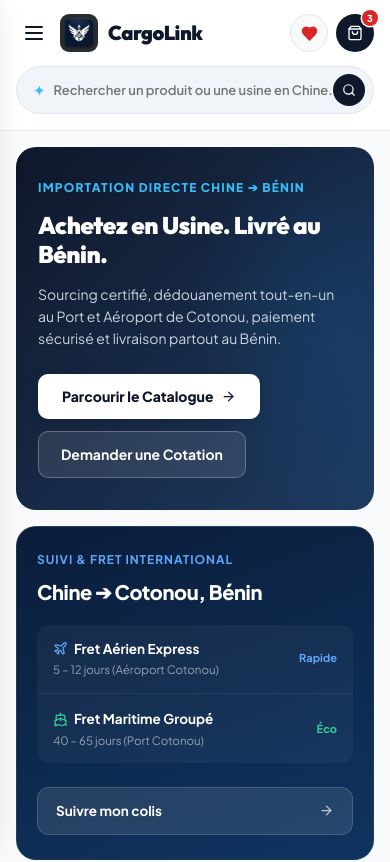
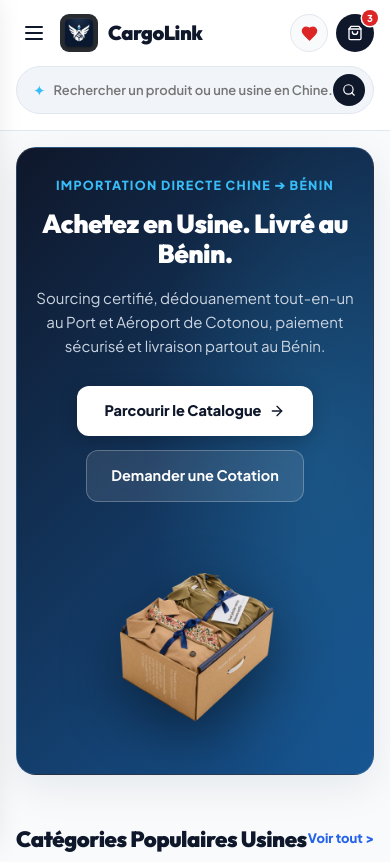
Before and after one commit to Talesman-index/Fenouhi, a Next.js app: page / in a window 390 px wide. Shown: the top 862 px of the page. Built offline with nearby package versions, Linux system fonts and the light colour scheme; no server answers; the database is empty.

Commit message:
feat(hero): simplified unified hero banner with visible responsive 3D package image on mobile and desktop

```diff
--- a/app/page.tsx
+++ b/app/page.tsx
@@ -69,62 +69,66 @@ export default function HomePage() {
 
   return (
     <div style={{ background: "#F8FAFC", paddingBottom: 60 }}>
-      {/* HERO SECTION */}
-      <section style={{ padding: "16px 0 24px" }}>
+      {/* HERO BANNER SECTION (SIMPLE & RESPONSIVE WITH VISIBLE IMAGE ON MOBILE) */}
+      <section style={{ padding: "16px 0 28px" }}>
         <div style={{ maxWidth: 1280, margin: "0 auto", padding: "0 16px" }}>
-          <div className="hero-cards-grid">
+          <div className="hero-simple-banner">
+            {/* Subtle glow background */}
+            <div
+              style={{
+                position: "absolute",
+                inset: 0,
+                pointerEvents: "none",
+                background: "radial-gradient(ellipse 70% 80% at 85% 50%, rgba(56, 189, 248, 0.18) 0%, transparent 70%)",
+              }}
+            />
 
-            {/* MAIN CARD */}
-            <div className="hero-main-card">
-              {/* Subtle glow */}
-              <div style={{
-                position: "absolute", inset: 0, pointerEvents: "none",
-                background: "radial-gradient(ellipse 60% 80% at 90% 50%, rgba(22,84,145,0.3) 0%, transparent 70%)",
-              }} />
-
-              <div style={{ position: "relative", zIndex: 1, maxWidth: 500 }}>
-                <p style={{ fontSize: 12, fontWeight: 800, letterSpacing: "0.1em", textTransform: "uppercase", color: "#38BDF8", marginBottom: 14 }}>
+            <div className="hero-simple-content" style={{ position: "relative", zIndex: 2 }}>
+              {/* TEXT & CTAS */}
+              <div>
+                <p style={{ fontSize: 12.5, fontWeight: 800, letterSpacing: "0.1em", textTransform: "uppercase", color: "#38BDF8", marginBottom: 14 }}>
                   Importation directe Chine ➔ Bénin
                 </p>
 
-                <h1 style={{ fontSize: "clamp(24px, 3.5vw, 36px)", fontWeight: 900, lineHeight: 1.2, margin: "0 0 14px", letterSpacing: "-0.02em", color: "#FFFFFF", fontFamily: "'Outfit', sans-serif" }}>
+                <h1 style={{ fontSize: "clamp(26px, 4vw, 42px)", fontWeight: 900, lineHeight: 1.18, margin: "0 0 16px", letterSpacing: "-0.02em", color: "#FFFFFF", fontFamily: "'Outfit', sans-serif" }}>
                   Achetez en Usine. Livré au Bénin.
                 </h1>
 
-                <p style={{ fontSize: 14, color: "#CBD5E1", lineHeight: 1.6, margin: "0 0 24px", maxWidth: 440 }}>
+                <p style={{ fontSize: 15, color: "#CBD5E1", lineHeight: 1.6, margin: "0 0 28px", maxWidth: 520 }}>
                   Sourcing certifié, dédouanement tout-en-un au Port et Aéroport de Cotonou, paiement sécurisé et livraison partout au Bénin.
                 </p>
 
-                <div style={{ display: "flex", gap: 12, flexWrap: "wrap" }}>
+                <div className="hero-ctas-wrap" style={{ display: "flex", gap: 14, flexWrap: "wrap", alignItems: "center" }}>
                   <Link
                     href="/catalog"
                     style={{
                       background: "#FFFFFF",
                       color: "#0F172A",
-                      borderRadius: 10,
-                      padding: "12px 24px",
-                      fontSize: 14,
+                      borderRadius: 12,
+                      padding: "14px 28px",
+                      fontSize: 14.5,
                       fontWeight: 800,
                       textDecoration: "none",
                       display: "inline-flex",
                       alignItems: "center",
                       gap: 8,
-                      boxShadow: "0 4px 14px rgba(0, 0, 0, 0.15)",
+                      boxShadow: "0 4px 18px rgba(0, 0, 0, 0.2)",
                       transition: "all 0.2s ease",
                     }}
                   >
                     <span>Parcourir le Catalogue</span>
-                    <ArrowRight style={{ width: 15, height: 15 }} />
+                    <ArrowRight style={{ width: 16, height: 16 }} />
                   </Link>
+
                   <Link
                     href="/quote-request"
                     style={{
                       background: "rgba(255, 255, 255, 0.1)",
                       color: "#FFFFFF",
-                      border: "1px solid rgba(255, 255, 255, 0.25)",
-                      borderRadius: 10,
-                      padding: "12px 22px",
-                      fontSize: 14,
+                      border: "1.5px solid rgba(255, 255, 255, 0.25)",
+                      borderRadius: 12,
+                      padding: "14px 24px",
+                      fontSize: 14.5,
                       fontWeight: 700,
                       textDecoration: "none",
                       display: "inline-flex",
@@ -138,73 +142,15 @@ export default function HomePage() {
                 </div>
               </div>
 
-              {/* Product image */}
-              <img
-                src="/images/assets/hero_box.png"
-                alt="CargoLink colis"
-                className="hero-package-img"
-                onError={(e) => { (e.target as HTMLImageElement).style.display = "none"; }}
-              />
+              {/* IMAGE (PROPERLY CENTERED AND ALWAYS VISIBLE ON MOBILE & DESKTOP) */}
+              <div className="hero-simple-image-box">
+                <img
+                  src="/images/assets/hero_box.png"
+                  alt="CargoLink Colis Direct Usine"
+                  className="hero-box-responsive"
+                />
+              </div>
             </div>
-
-            {/* SIDE CARD */}
-            <div className="hero-side-card">
-              <div>
-                <p style={{ fontSize: 12, fontWeight: 700, letterSpacing: "0.08em", textTransform: "uppercase", color: "#60A5FA", marginBottom: 10 }}>
-                  Suivi & Fret International
-                </p>
-                <h2 style={{ fontSize: 20, fontWeight: 800, margin: "0 0 20px", lineHeight: 1.3 }}>
-                  Chine ➔ Cotonou, Bénin
-                </h2>
-
-                {/* Transit options — clean rows */}
-                <div style={{ display: "flex", flexDirection: "column", gap: 1, borderRadius: 12, overflow: "hidden", background: "rgba(255,255,255,0.04)" }}>
-                  <div style={{ padding: "14px 16px", display: "flex", alignItems: "center", justifyContent: "space-between" }}>
-                    <div>
-                      <div style={{ fontSize: 13.5, fontWeight: 700, display: "flex", alignItems: "center", gap: 6 }}>
-                        <Plane style={{ width: 15, height: 15, color: "#60A5FA" }} />
-                        <span>Fret Aérien Express</span>
-                      </div>
-                      <div style={{ fontSize: 11.5, color: "#94A3B8", marginTop: 2 }}>5 – 12 jours (Aéroport Cotonou)</div>
-                    </div>
-                    <span style={{ fontSize: 11, fontWeight: 700, color: "#60A5FA" }}>Rapide</span>
-                  </div>
-                  <div style={{ height: 1, background: "rgba(255,255,255,0.06)" }} />
-                  <div style={{ padding: "14px 16px", display: "flex", alignItems: "center", justifyContent: "space-between" }}>
-                    <div>
-                      <div style={{ fontSize: 13.5, fontWeight: 700, display: "flex", alignItems: "center", gap: 6 }}>
-                        <Ship style={{ width: 15, height: 15, color: "#34D399" }} />
-                        <span>Fret Maritime Groupé</span>
-                      </div>
-                      <div style={{ fontSize: 11.5, color: "#94A3B8", marginTop: 2 }}>40 – 65 jours (Port Cotonou)</div>
-                    </div>
-                    <span style={{ fontSize: 11, fontWeight: 700, color: "#34D399" }}>Éco</span>
-                  </div>
-                </div>
-              </div>
-
-              <Link
-                href="/dashboard"
-                style={{
-                  marginTop: 24,
-                  display: "flex",
-                  alignItems: "center",
-                  justifyContent: "space-between",
-                  background: "rgba(255,255,255,0.1)",
-                  border: "1px solid rgba(255,255,255,0.15)",
-                  borderRadius: 12,
-                  padding: "13px 18px",
-                  fontSize: 13.5,
-                  fontWeight: 700,
-                  color: "#FFFFFF",
-                  textDecoration: "none",
-                }}
-              >
-                <span>Suivre mon colis</span>
-                <ArrowRight style={{ width: 15, height: 15, opacity: 0.7 }} />
-              </Link>
-            </div>
-
           </div>
         </div>
       </section>
--- a/app/style.css
+++ b/app/style.css
@@ -2603,74 +2603,72 @@ a {
 }
 
 /* ==========================================================================
-   CARGOLINK RESPONSIVE HERO GRID
+   CARGOLINK SIMPLE UNIFIED HERO BANNER (MOBILE & DESKTOP)
    ========================================================================== */
-.hero-cards-grid {
-  display: grid;
-  grid-template-columns: 1.8fr 1fr;
-  gap: 16px;
-  align-items: stretch;
-}
-
-@media (max-width: 991px) {
-  .hero-cards-grid {
-    grid-template-columns: 1fr !important;
-    gap: 16px !important;
-  }
-}
-
-.hero-main-card {
-  background: linear-gradient(135deg, #0F172A 0%, #1E3A5F 100%);
-  border-radius: 20px;
-  padding: 44px 48px;
+.hero-simple-banner {
+  background: linear-gradient(135deg, #0F172A 0%, #165491 100%);
+  border-radius: 24px;
+  padding: 48px 56px;
   color: #FFFFFF;
   position: relative;
   overflow: hidden;
-  min-height: 380px;
-  display: flex;
-  flex-direction: column;
+  border: 1px solid rgba(255, 255, 255, 0.1);
+  box-shadow: 0 12px 40px rgba(15, 23, 42, 0.08);
+}
+
+.hero-simple-content {
+  display: grid;
+  grid-template-columns: 1.25fr 0.75fr;
+  gap: 36px;
+  align-items: center;
+}
+
+.hero-simple-image-box {
+  display: flex;
+  align-items: center;
   justifyContent: center;
 }
 
-@media (max-width: 768px) {
-  .hero-main-card {
-    padding: 32px 22px !important;
-    min-height: auto !important;
-  }
-}
-
-.hero-side-card {
-  background: linear-gradient(160deg, #0B1D3A 0%, #0F3460 100%);
-  border-radius: 20px;
-  padding: 32px 28px;
-  color: #FFFFFF;
-  display: flex;
-  flex-direction: column;
-  justifyContent: space-between;
-  min-height: 380px;
-  border: 1px solid rgba(255, 255, 255, 0.08);
-}
-
-@media (max-width: 768px) {
-  .hero-side-card {
-    padding: 24px 20px !important;
-    min-height: auto !important;
-  }
-}
-
-.hero-package-img {
-  position: absolute;
-  right: 24px;
-  bottom: 0;
-  height: 85%;
+.hero-box-responsive {
+  max-width: 100%;
+  max-height: 330px;
   width: auto;
+  height: auto;
   object-fit: contain;
-  filter: drop-shadow(0 20px 30px rgba(0, 0, 0, 0.5));
-  pointer-events: none;
+  filter: drop-shadow(0 20px 30px rgba(0, 0, 0, 0.45));
+  display: block;
 }
 
 @media (max-width: 991px) {
-  .hero-package-img {
-    display: none !important;
-  }
-}
+  .hero-simple-banner {
+    padding: 36px 24px !important;
+  }
+  .hero-simple-content {
+    grid-template-columns: 1fr !important;
+    gap: 28px !important;
+    text-align: center;
+  }
+  .hero-simple-content p {
+    margin-left: auto;
+    margin-right: auto;
+  }
+  .hero-simple-content .hero-ctas-wrap {
+    justify-content: center !important;
+  }
+  .hero-box-responsive {
+    max-height: 240px !important;
+    margin: 0 auto;
+    display: block !important;
+  }
+}
+
+@media (max-width: 640px) {
+  .hero-simple-banner {
+    padding: 28px 18px !important;
+    border-radius: 20px !important;
+  }
+  .hero-box-responsive {
+    max-height: 210px !important;
+    margin: 6px auto 0 !important;
+  }
+}
```
